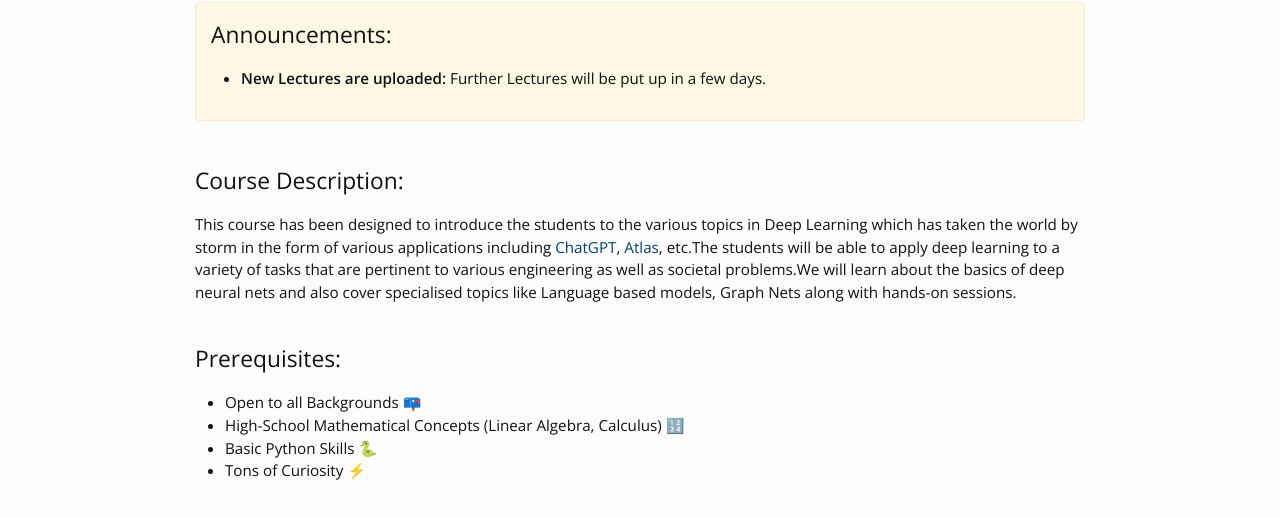
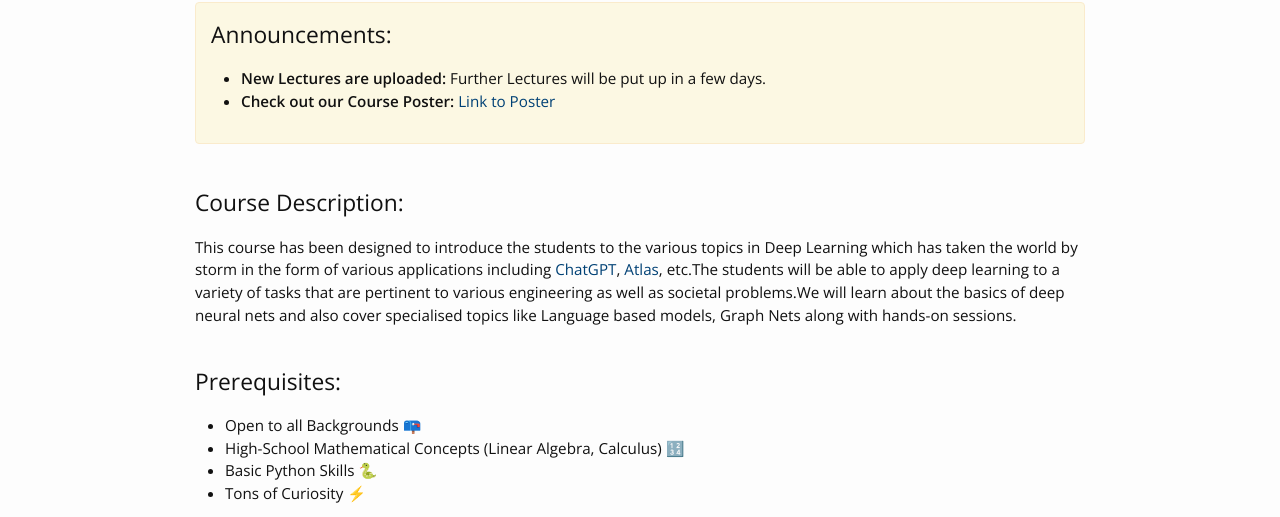
Before and after one commit to coeaibbsr/401-Deep-Learning, a plain HTML site: page index.html in a window 1280 px wide. Shown: the part 263-780 px from the top of the page. Drawn offline with nearby package versions, Linux system fonts and the light colour scheme.

Commit message:
Update index.html

```diff
--- a/index.html
+++ b/index.html
@@ -203,6 +203,9 @@
                         <li class="no-p-margin">
                             <p><b>New Lectures are uploaded:</b> Further Lectures will be put up in a few days. </p>
                         </li>
+                        <li class="no-p-margin">
+                            <p><b>Check out our Course Poster:</b> <a href="https://drive.google.com/file/d/18p0ThVw1yGUep_9AvRMyxI3LJmT_cTUy/view?usp=sharing" target="_blank">Link to Poster</a>
+                        </li>
                     </ul>
                 </div>
                 <br />
```
